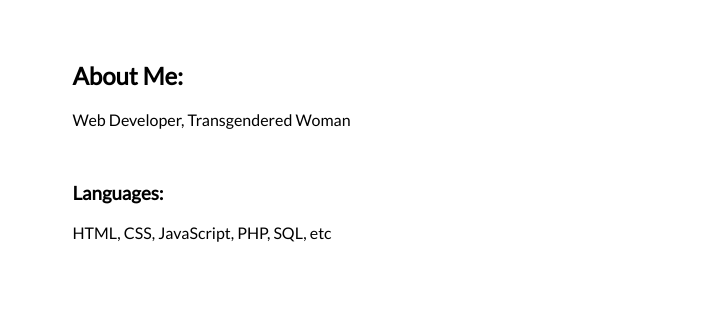
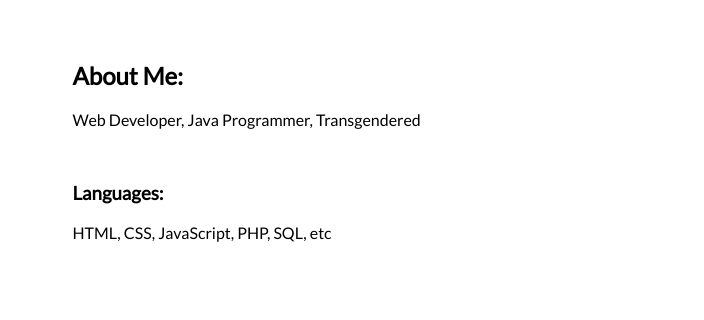
Before and after one commit to MarceloMariduena/WikiSearchBar, a website: page site/index.html in a window 1280 px wide. Shown: the part 1191-1511 px from the top of the page, 576-1280 px from the left. Drawn offline with nearby package versions, Linux system fonts and the light colour scheme.

Commit message:
Update index.html

```diff
--- a/site/index.html
+++ b/site/index.html
@@ -59,7 +59,7 @@
         <!-- Information About Me -->
         <div id="informationAboutMe" class="col-5">
             <h1> About Me:</h1>
-            <p> Web Developer, Transgendered Woman</p><br>
+            <p> Web Developer, Java Programmer, Transgendered</p><br>
             <h3> Languages: </h3>
             <p> HTML, CSS, JavaScript, PHP, SQL, etc</p>
         </div>
```
